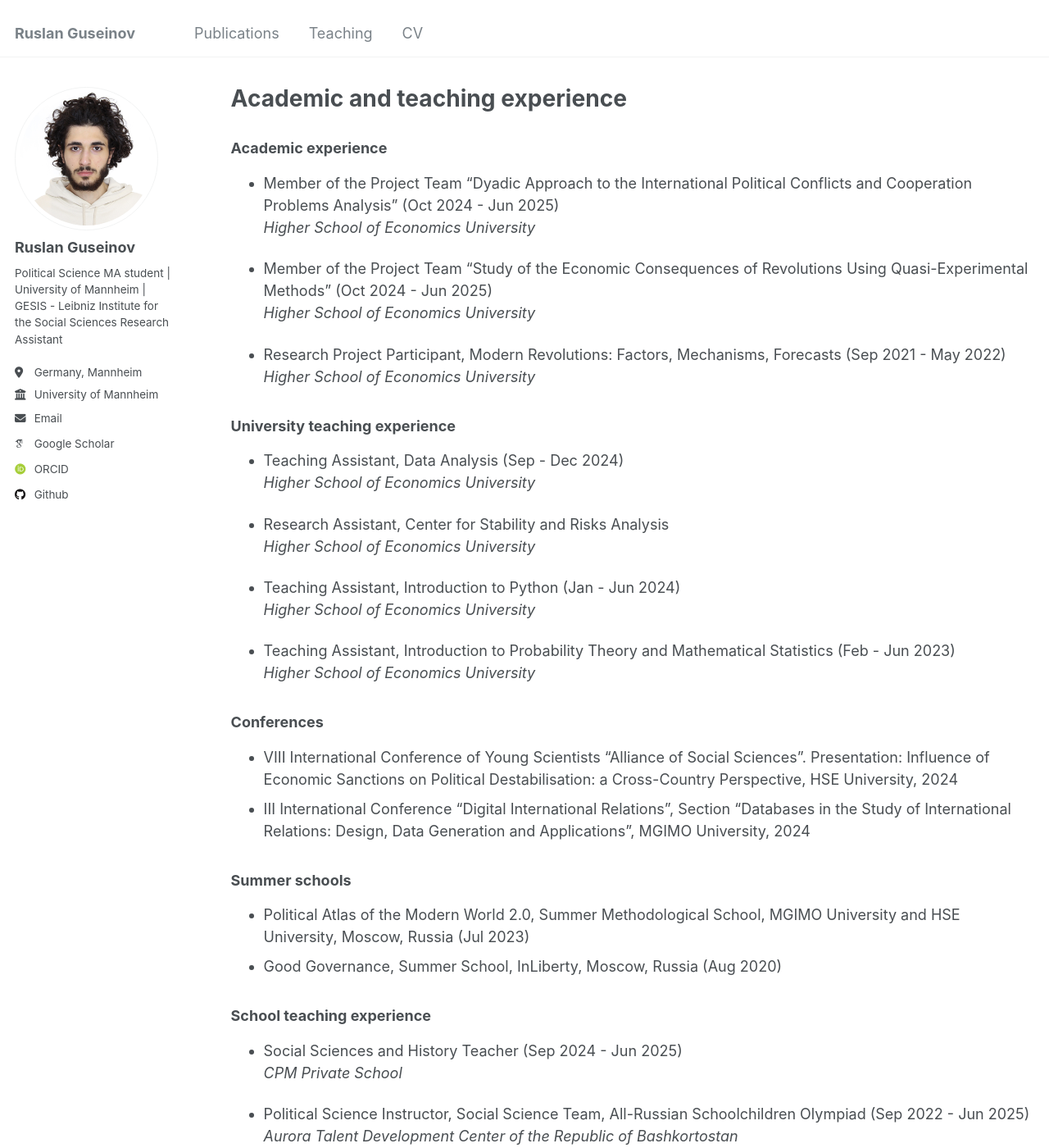
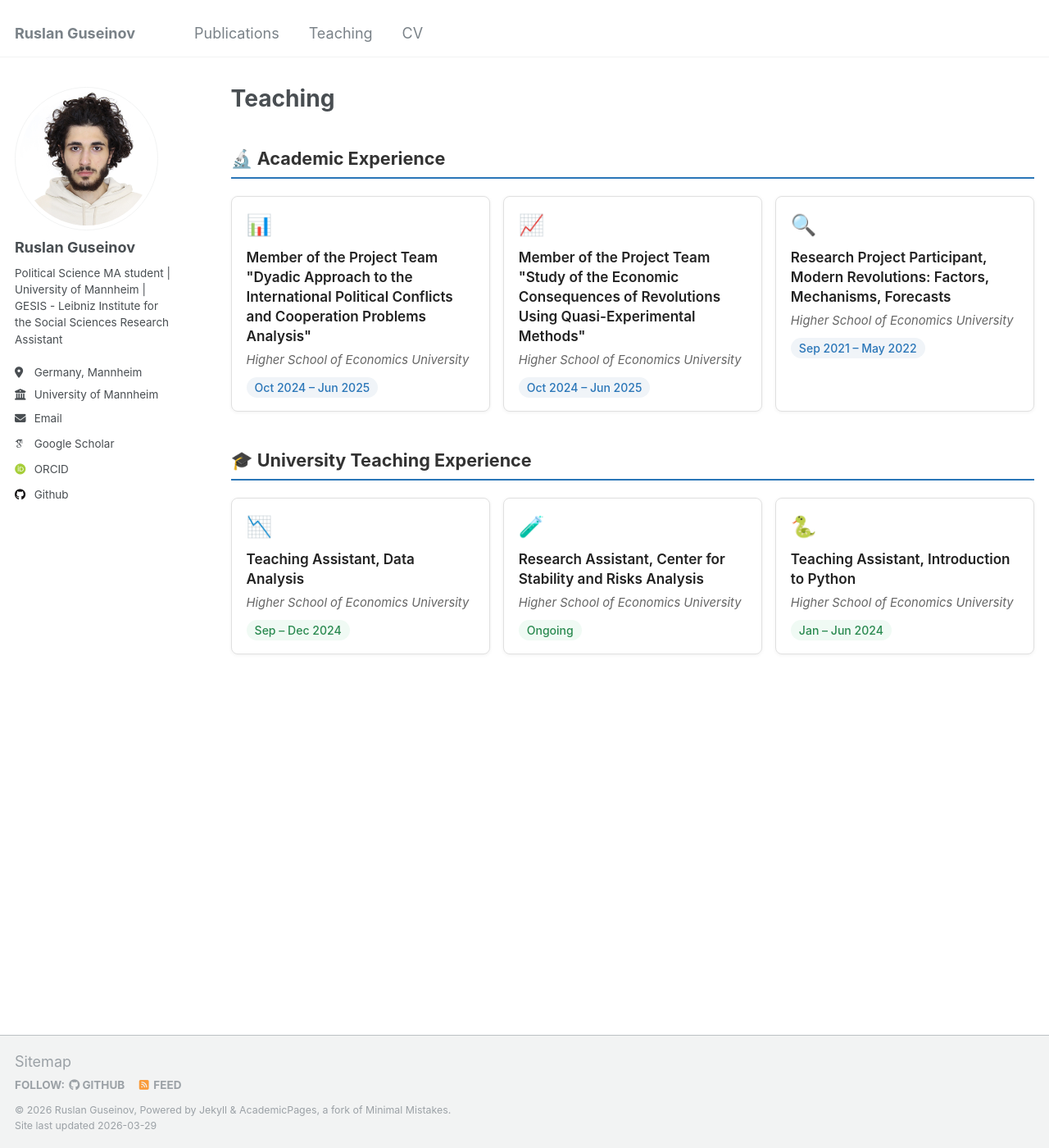
Before and after one commit to rguseinov/rguseinov.github.io, a Jekyll site: the page built from _pages/teaching.md, in a window 1280 px wide and 1400 px high. Shown: the whole window at 82% size. Built offline with Jekyll 4.4.1, drawn with Linux system fonts in a browser that asks for light colours; some web fonts are replaced; some of the changed text lies outside the part shown.

Commit message:
Redesign teaching page with cards layout

```diff
--- a/_pages/teaching.md
+++ b/_pages/teaching.md
@@ -1,47 +1,116 @@
 ---
 layout: archive
-title: "Academic and teaching experience"
+title: "Teaching"
 permalink: /teaching/
 author_profile: true
 ---
 
-### Academic experience
-* Member of the Project Team “Dyadic Approach to the International Political Conflicts and Cooperation Problems Analysis” (Oct 2024 - Jun 2025)\
-_Higher School of Economics University_
+<style>
+.section-title {
+  font-size: 1.2em;
+  font-weight: 700;
+  margin: 2em 0 1em 0;
+  padding-bottom: 6px;
+  border-bottom: 2px solid #2a76b8;
+  color: #333;
+}
+.cards-grid {
+  display: grid;
+  grid-template-columns: repeat(auto-fill, minmax(280px, 1fr));
+  gap: 16px;
+  margin-bottom: 2em;
+}
+.card {
+  border: 1px solid #e0e0e0;
+  border-radius: 8px;
+  padding: 16px 18px;
+  background: #fff;
+  box-shadow: 0 1px 4px rgba(0,0,0,0.06);
+  transition: box-shadow 0.2s;
+}
+.card:hover {
+  box-shadow: 0 3px 12px rgba(0,0,0,0.12);
+}
+.card-icon {
+  font-size: 1.4em;
+  margin-bottom: 8px;
+}
+.card-title {
+  font-weight: 600;
+  font-size: 0.95em;
+  color: #222;
+  margin-bottom: 6px;
+  line-height: 1.4;
+}
+.card-org {
+  font-size: 0.82em;
+  color: #666;
+  font-style: italic;
+  margin-bottom: 8px;
+}
+.card-badge {
+  display: inline-block;
+  background: #f0f4f8;
+  color: #2a76b8;
+  font-size: 0.78em;
+  padding: 2px 10px;
+  border-radius: 20px;
+  font-weight: 500;
+}
+.card-badge.green {
+  background: #f0faf4;
+  color: #2a8a50;
+}
+</style>
 
-* Member of the Project Team “Study of the Economic Consequences of Revolutions Using Quasi-Experimental Methods” (Oct 2024 - Jun 2025)\
-_Higher School of Economics University_
+<div class="section-title">🔬 Academic Experience</div>
+<div class="cards-grid">
 
-* Research Project Participant, Modern Revolutions: Factors, Mechanisms, Forecasts (Sep 2021 - May 2022)\
-_Higher School of Economics University_
+  <div class="card">
+    <div class="card-icon">📊</div>
+    <div class="card-title">Member of the Project Team "Dyadic Approach to the International Political Conflicts and Cooperation Problems Analysis"</div>
+    <div class="card-org">Higher School of Economics University</div>
+    <span class="card-badge">Oct 2024 – Jun 2025</span>
+  </div>
 
-### University teaching experience
-* Teaching Assistant, Data Analysis (Sep - Dec 2024)\
-_Higher School of Economics University_
+  <div class="card">
+    <div class="card-icon">📈</div>
+    <div class="card-title">Member of the Project Team "Study of the Economic Consequences of Revolutions Using Quasi-Experimental Methods"</div>
+    <div class="card-org">Higher School of Economics University</div>
+    <span class="card-badge">Oct 2024 – Jun 2025</span>
+  </div>
 
-* Research Assistant, Center for Stability and Risks Analysis\
-_Higher School of Economics University_
+  <div class="card">
+    <div class="card-icon">🔍</div>
+    <div class="card-title">Research Project Participant, Modern Revolutions: Factors, Mechanisms, Forecasts</div>
+    <div class="card-org">Higher School of Economics University</div>
+    <span class="card-badge">Sep 2021 – May 2022</span>
+  </div>
 
-* Teaching Assistant, Introduction to Python (Jan - Jun 2024)\
-_Higher School of Economics University_
+</div>
 
-* Teaching Assistant, Introduction to Probability Theory and Mathematical Statistics (Feb - Jun 2023)\
-_Higher School of Economics University_
+<div class="section-title">🎓 University Teaching Experience</div>
+<div class="cards-grid">
 
-### Conferences
-* VIII International Conference of Young Scientists “Alliance of Social Sciences”. Presentation: Influence of Economic Sanctions on Political Destabilisation: a Cross-Country Perspective, HSE University, 2024
-* III International Conference “Digital International Relations”, Section “Databases in the Study of International Relations: Design, Data Generation and Applications”, MGIMO University, 2024
+  <div class="card">
+    <div class="card-icon">📉</div>
+    <div class="card-title">Teaching Assistant, Data Analysis</div>
+    <div class="card-org">Higher School of Economics University</div>
+    <span class="card-badge green">Sep – Dec 2024</span>
+  </div>
 
-### Summer schools
-* Political Atlas of the Modern World 2.0, Summer Methodological School, MGIMO University and HSE University, Moscow, Russia (Jul 2023)
-* Good Governance, Summer School, InLiberty, Moscow, Russia (Aug 2020)
+  <div class="card">
+    <div class="card-icon">🧪</div>
+    <div class="card-title">Research Assistant, Center for Stability and Risks Analysis</div>
+    <div class="card-org">Higher School of Economics University</div>
+    <span class="card-badge green">Ongoing</span>
+  </div>
 
-### School teaching experience
-* Social Sciences and History Teacher (Sep 2024 - Jun 2025)\
-_CPM Private School_
+  <div class="card">
+    <div class="card-icon">🐍</div>
+    <div class="card-title">Teaching Assistant, Introduction to Python</div>
+    <div class="card-org">Higher School of Economics University</div>
+    <span class="card-badge green">Jan – Jun 2024</span>
+  </div>
 
-* Political Science Instructor, Social Science Team, All-Russian Schoolchildren Olympiad (Sep 2022 - Jun 2025)\
-_Aurora Talent Development Center of the Republic of Bashkortostan_
-
-* Political Science teacher (Sep 2021 - Jun 2025)\
-_“Commonwealth” Online School_
+</div>
```
